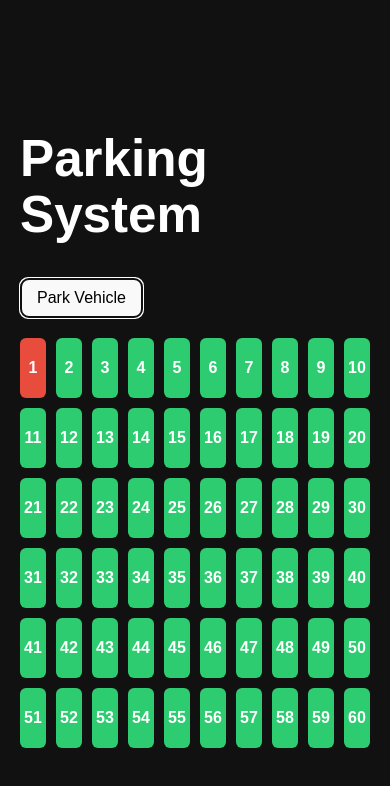
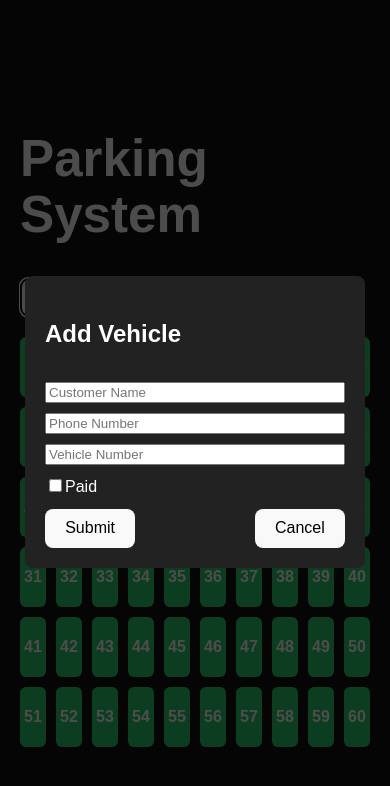
Before and after one commit to hedoescode-mayank/ABPS-Automated-Block-Parking-System-, a React (Vite) app: page / in a window 390 px wide. Both pictures are taken after a click on the button "Park Vehicle". Shown: the top 786 px of the page. Built offline with nearby package versions, Linux system fonts and the light colour scheme.

Commit message:
parking system basic adding the form of the user ( name , car no , mobile no , check of paid or not)

```diff
--- a/src/App.css
+++ b/src/App.css
@@ -1,35 +1,66 @@
+/* Basic layout */
 body {
   margin: 0;
-  font-family: Arial, sans-serif;
   background: #111;
   color: white;
+  font-family: Arial, sans-serif;
 }
 
-button {
-  margin-bottom: 20px;
-  padding: 10px 16px;
-  cursor: pointer;
+.container {
+  padding: 20px;
 }
 
+/* Parking grid */
 .grid {
   display: grid;
   grid-template-columns: repeat(10, 1fr);
   gap: 10px;
+  margin-top: 20px;
 }
 
+/* Common slot style */
 .slot {
   height: 60px;
+  border-radius: 6px;
   display: flex;
   align-items: center;
   justify-content: center;
   cursor: pointer;
-  border-radius: 6px;
 }
 
+/* DATA = occupied:false */
 .empty {
-  background: #2ecc71;
+  background: #2ecc71; /* green */
 }
 
+/* DATA = occupied:true */
 .occupied {
-  background: #e74c3c;
+  background: #e74c3c; /* red */
 }
+
+/* MODAL BACKGROUND */
+.modal-backdrop {
+  position: fixed;
+  inset: 0;
+  background: rgba(0,0,0,0.7);
+  display: flex;
+  align-items: center;
+  justify-content: center;
+}
+
+/* MODAL BOX */
+.modal {
+  background: #222;
+  padding: 20px;
+  width: 300px;
+  border-radius: 8px;
+  display: flex;
+  flex-direction: column;
+  gap: 10px;
+}
+
+/* Buttons row */
+.actions {
+  display: flex;
+  justify-content: space-between;
+}
--- a/src/App.jsx
+++ b/src/App.jsx
@@ -2,64 +2,183 @@ import { useState } from "react";
 import "./App.css";
 
 export default function App() {
-  // 60 parking slots
+
+  /* ===============================
+     1. PARKING DATA (TRUTH)
+     =============================== */
+
+  // 60 fixed parking slots
+  // Har slot ek object hai
   const [slots, setSlots] = useState(
     Array.from({ length: 60 }, (_, i) => ({
       slotNo: i + 1,
-      occupied: false,
-      vehicle: null,
+      occupied: false,   // false = green, true = red
+      vehicle: null      // yahan vehicle ka data aayega
     }))
   );
-//park car
-  function parkCar() {
+
+  /* ===============================
+     2. MODAL + FORM STATE
+     =============================== */
+
+  // Modal dikhana hai ya nahi
+  const [showModal, setShowModal] = useState(false);
+
+  // Temporary form data
+  const [form, setForm] = useState({
+    name: "",
+    phone: "",
+    vehicle: "",
+    paid: false
+  });
+
+  /* ===============================
+     3. FORM INPUT HANDLE
+     =============================== */
+
+  // Jab user input likhta hai
+  function handleChange(e) {
+    const { name, value, type, checked } = e.target;
+
+    // Form ke andar sirf ek field update hoti hai
+    setForm(prev => ({
+      ...prev,
+      [name]: type === "checkbox" ? checked : value
+    }));
+  }
+
+  /* ===============================
+     4. SUBMIT FORM = PARK VEHICLE
+     =============================== */
+
+  function submitForm() {
+
+    // First empty slot dhundo
     const index = slots.findIndex(s => !s.occupied);
+
+    // Agar parking full hai
     if (index === -1) {
       alert("Parking Full");
       return;
     }
 
+    // Agar form incomplete hai
+    if (!form.name || !form.phone || !form.vehicle) {
+      alert("Fill all fields");
+      return;
+    }
+
+    // Slots ka naya copy banao (React rule)
     const newSlots = [...slots];
+
+    // Us empty slot ko occupied karo
     newSlots[index] = {
       ...newSlots[index],
-      occupied: true,
-      vehicle: {
-        name: "Test User",
-        car: "Car",
-        phone: "9999999999",
-      },
+      occupied: true,        // yahi RED karta hai
+      vehicle: { ...form }   // yahan data attach hota hai
     };
 
+    // React ko bolo: data badal gaya
+    setSlots(newSlots);
+
+    // Form reset + modal close
+    setForm({ name: "", phone: "", vehicle: "", paid: false });
+    setShowModal(false);
+  }
+
+  /* ===============================
+     5. REMOVE VEHICLE (EXIT)
+     =============================== */
+
+  function removeCar(slotNo) {
+
+    // Sirf ek slot ko empty karo
+    const newSlots = slots.map(slot =>
+      slot.slotNo === slotNo
+        ? { ...slot, occupied: false, vehicle: null }
+        : slot
+    );
+
+    // React redraw karega -> GREEN ho jayega
     setSlots(newSlots);
   }
 
-  function removeCar(slotNo) {
-    const newSlots = slots.map(s =>
-      s.slotNo === slotNo
-        ? { ...s, occupied: false, vehicle: null }
-        : s
-    );
-    setSlots(newSlots);
-
-  }
+  /* ===============================
+     6. UI (RENDER)
+     =============================== */
 
   return (
-    <div style={{ padding: 20 }}>
+    <div className="container">
       <h1>Parking System</h1>
-      <button onClick={parkCar}>Park Vehicle</button>
 
+      {/* Modal open button */}
+      <button onClick={() => setShowModal(true)}>
+        Park Vehicle
+      </button>
+
+      {/* PARKING GRID */}
       <div className="grid">
         {slots.map(slot => (
           <div
             key={slot.slotNo}
+
+            // DATA decide karta hai color
             className={`slot ${slot.occupied ? "occupied" : "empty"}`}
-            onClick={() =>
-              slot.occupied && removeCar(slot.slotNo)
-            }
+
+            // Agar occupied hai to click pe exit
+            onClick={() => slot.occupied && removeCar(slot.slotNo)}
           >
             <strong>{slot.slotNo}</strong>
           </div>
         ))}
       </div>
+
+      {/* ===============================
+          MODAL
+         =============================== */}
+      {showModal && (
+        <div className="modal-backdrop">
+          <div className="modal">
+            <h2>Add Vehicle</h2>
+
+            <input
+              name="name"
+              placeholder="Customer Name"
+              value={form.name}
+              onChange={handleChange}
+            />
+
+            <input
+              name="phone"
+              placeholder="Phone Number"
+              value={form.phone}
+              onChange={handleChange}
+            />
+
+            <input
+              name="vehicle"
+              placeholder="Vehicle Number"
+              value={form.vehicle}
+              onChange={handleChange}
+            />
+
+            <label>
+              <input
+                type="checkbox"
+                name="paid"
+                checked={form.paid}
+                onChange={handleChange}
+              />
+              Paid
+            </label>
+
+            <div className="actions">
+              <button onClick={submitForm}>Submit</button>
+              <button onClick={() => setShowModal(false)}>Cancel</button>
+            </div>
+          </div>
+        </div>
+      )}
     </div>
   );
 }
```
